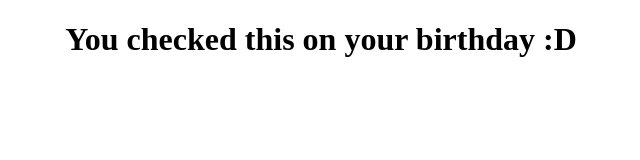
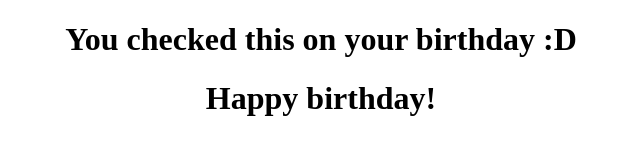
Before and after one commit to GamerLikeGamer/GamerLikeGamer.github.io, a plain HTML site: page index.html in a window 1280 px wide. Shown: the whole page, without its empty margins (319-959 px from the left). Drawn offline with Linux system fonts and the light colour scheme.

Commit message:
Update index.html

```diff
--- a/index.html
+++ b/index.html
@@ -3,7 +3,7 @@
 <body>
 
 <center><h1 id="dateText1"></h1></center>
-<center><h1 id="cutoff"></h1></center>
+<center><h1 id="dateText2"></h1></center>
 
 <script>
   // Get the current date
```
